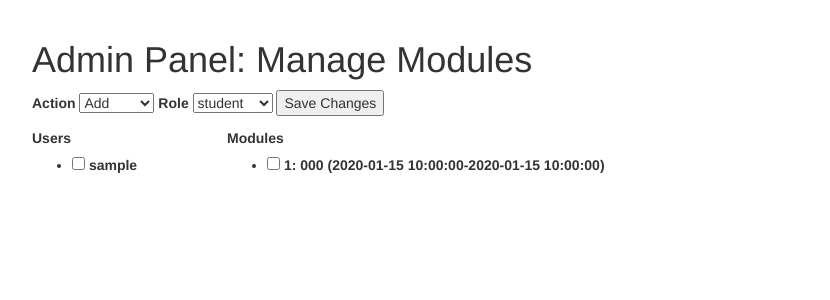
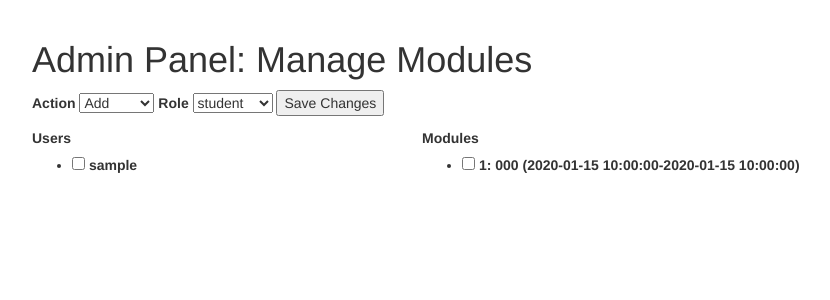
Before and after one commit to eddyvdaker/Zuyd-LA4LD-Dataecosystem, a Flask app: page /admin/manage-modules in a window 1280 px wide. Shown: the part 52-352 px from the top of the page, without its empty margins (38-868 px from the left). Run offline with Flask 2, Linux system fonts and the light colour scheme; a user stored in the database is signed in; tables that the repository leaves empty hold one stand-in row (values such as "Sample post"); some libraries are stand-ins or nearby versions.

Commit message:
increased column width on group and module management pages

```diff
--- a/app/templates/admin/manage_groups.html
+++ b/app/templates/admin/manage_groups.html
@@ -12,7 +12,7 @@
                 <strong>{{ form.users_list.label }}</strong><br>
                 {{ form.users_list() }}
             </div>
-            <div class="col-sm-4">
+            <div class="col-sm-6">
                 <strong>{{ form.groups_list.label }}</strong><br>
                 {{ form.groups_list() }}
             </div>
--- a/app/templates/admin/manage_modules.html
+++ b/app/templates/admin/manage_modules.html
@@ -8,7 +8,7 @@
             {{ form.action.label }} {{ form.action() }} {{ form.roles.label }} {{ form.roles() }} {{ form.submit() }}
         </p>
         <div class="row">
-            <div class="col-sm-2">
+            <div class="col-sm-4">
                 <strong>{{ form.users_list.label }}</strong><br>
                 {{ form.users_list() }}
             </div>
```
